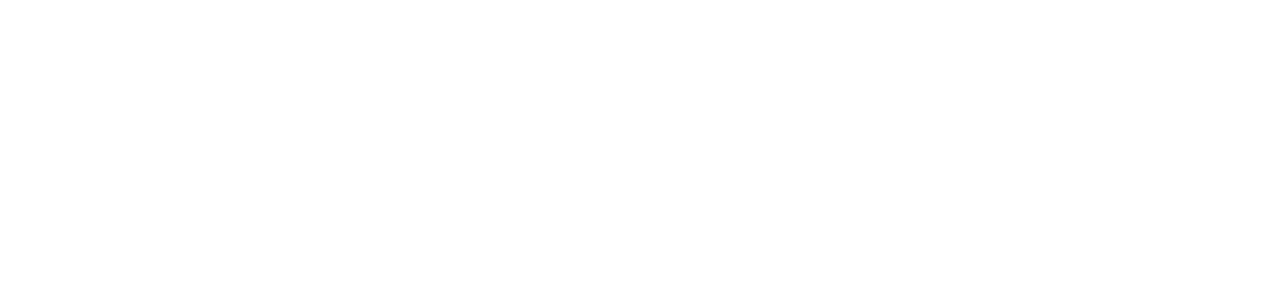
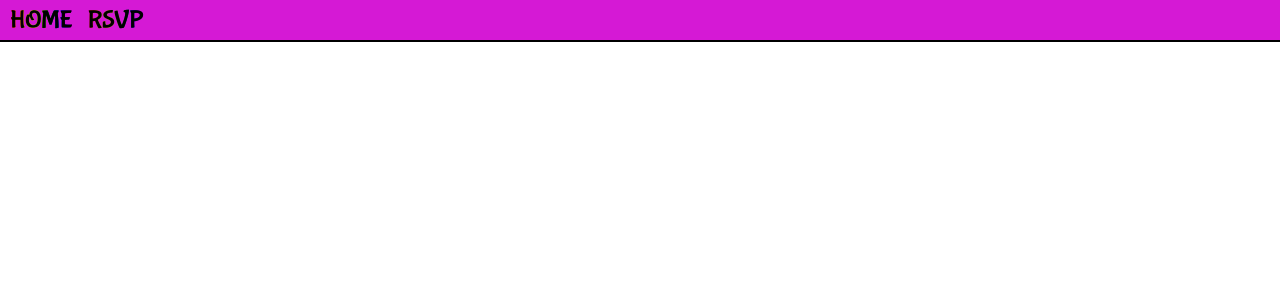
Before and after one commit to tfoxcollis/Birds-Of-A-Feather, a React (Create React App) app: page /home in a window 1280 px wide. Shown: the top 300 px of the page. Built offline with nearby package versions, Linux system fonts and the light colour scheme.

Commit message:
build nav bar

```diff
--- a/public/index.html
+++ b/public/index.html
@@ -5,6 +5,9 @@
     <link rel="icon" href="%PUBLIC_URL%/favicon.ico" />
     <meta name="viewport" content="width=device-width, initial-scale=1" />
     <meta name="theme-color" content="#000000" />
+    <link rel="preconnect" href="https://fonts.googleapis.com">
+    <link rel="preconnect" href="https://fonts.gstatic.com" crossorigin>
+    <link href="https://fonts.googleapis.com/css2?family=Bubblegum+Sans&display=swap" rel="stylesheet">
     <meta
       name="description"
       content="Web site created using create-react-app"
--- a/src/Components/App/App.js
+++ b/src/Components/App/App.js
@@ -1,5 +1,6 @@
 import './App.css';
 import Welcome from "../Welcome/Welcome"
+import Nav from "../Nav/Nav"
 // import PropTypes from 'prop-types';
 
 import React from 'react'
@@ -13,7 +14,7 @@
           <Welcome />
         </Route>
         <Route exact path="/home" >
-
+          <Nav />
         </Route>
 
       </main>
--- a/src/Components/Nav/Nav.css
+++ b/src/Components/Nav/Nav.css
@@ -0,0 +1,53 @@
+.nav-bar {
+	background-color: rgb(213, 25, 213);
+	margin-bottom: 10px;
+	display: flex;
+	align-items: center;
+	border-bottom: 2px solid black;
+	width: 100%;
+  height: 40px;
+}
+
+.home-nav {
+	text-decoration: none;
+	color: black;
+  font-size: 25px;
+	font-family: 'Bubblegum Sans', cursive;
+  margin-left: 10px;
+  margin-right: 15px;
+}
+
+.rsvp-nav {
+	text-decoration: none;
+  font-size: 25px;
+	color: black;
+	font-family: 'Bubblegum Sans', cursive;
+}
+
+.Rsvp-nav,
+.home-nav:hover {
+	text-decoration: underline;
+  color: black;
+  background: linear-gradient(90deg, red, orange, yellow, green, blue, purple);
+  background-clip: text;
+  -webkit-background-clip: text;
+}
+
+.active {
+	background: linear-gradient(90deg, red, orange, yellow, green, blue, purple);
+  background-clip: text;
+  -webkit-background-clip: text;
+}
+
+a {
+  color: black;
+  background: linear-gradient(90deg, red, orange, yellow, green, blue, purple);
+  background-clip: text;
+  -webkit-background-clip: text;
+  margin: auto;
+}
+
+a:hover {
+  color: transparent;
+  transition: 500ms ease;
+}
--- a/src/Components/Nav/Nav.js
+++ b/src/Components/Nav/Nav.js
@@ -1 +1,17 @@
+import React from 'react'
 import "./Nav.css"
+import { NavLink } from "react-router-dom"
+
+
+const Nav = () => {
+  return (
+    <nav className="nav-bar">
+      <span className="nav-links">
+        <NavLink className="home-nav" to='/home' aria-label="Home"><a>HOME</a></NavLink>
+        <NavLink className="rsvp-nav" to='/rsvp' aria-label="Rsvp">RSVP</NavLink>
+      </span>
+		</nav>
+  )
+}
+
+export default Nav
```
